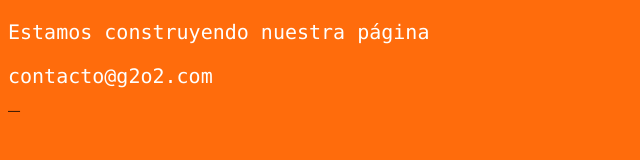
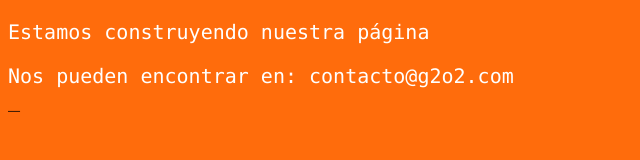
Before and after one commit to g2o2/page, a plain HTML site: page index.html in a window 1280 px wide. Shown: the whole page, without its empty margins (0-640 px from the left). Drawn offline with nearby package versions, Linux system fonts and the light colour scheme.

Commit message:
Update index.html

```diff
--- a/index.html
+++ b/index.html
@@ -26,6 +26,6 @@
 	</head>
 	<body>
 		<p>Estamos construyendo nuestra página</p>
-		<p>contacto@g2o2.com<br><span class="blink">_</span></p>
+		<p>Nos pueden encontrar en: contacto@g2o2.com<br><span class="blink">_</span></p>
 	</body>
 </html>
```
